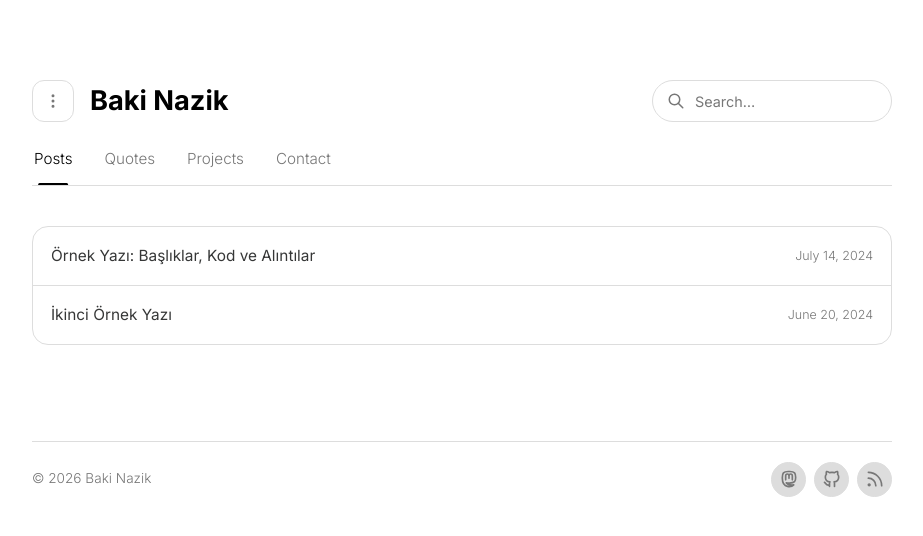
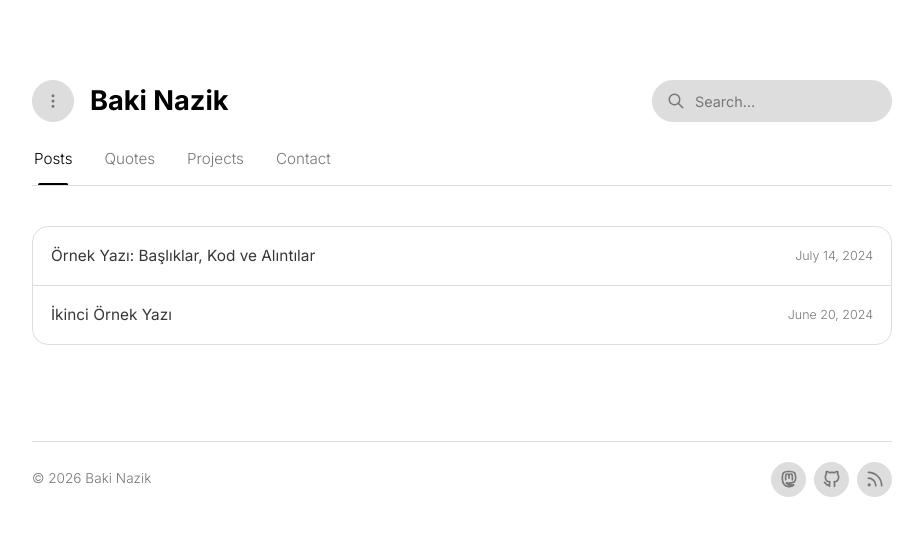
Before and after one commit to bakinazik/bakinazik.github.io, a Jekyll site: the page built from index.html, in a window 1280 px wide. Shown: the top 536 px of the page, without its empty margins (178-1101 px from the left). Built offline with Jekyll 4.4.1, drawn with Linux system fonts in a browser that asks for light colours; a style sheet for code colours, icons or effects is not loaded.

Commit message:
Update repository

```diff
--- a/_includes/style.css
+++ b/_includes/style.css
@@ -130,7 +130,7 @@ header {
   padding: 0 16px 0 42px;
   border: 1px solid var(--border);
   border-radius: 21px;
-  background: transparent;
+  background: var(--primary);
   color: var(--text);
   font-family: inherit;
   font-size: 0.9rem;
@@ -1019,11 +1019,11 @@ body.search-overlay-locked {
   height: 42px;
   padding: 0;
   border: 1px solid var(--border);
-    border-radius: 12px;
   color: var(--muted);
   cursor: pointer;
   transition: all 0.2s ease;
-    background: transparent;
+  border-radius: 50%;
+  background: var(--primary);
 }
 
 .settings-menu-trigger:hover {
```
Lines whose indentation alone changed are shown as unchanged.
